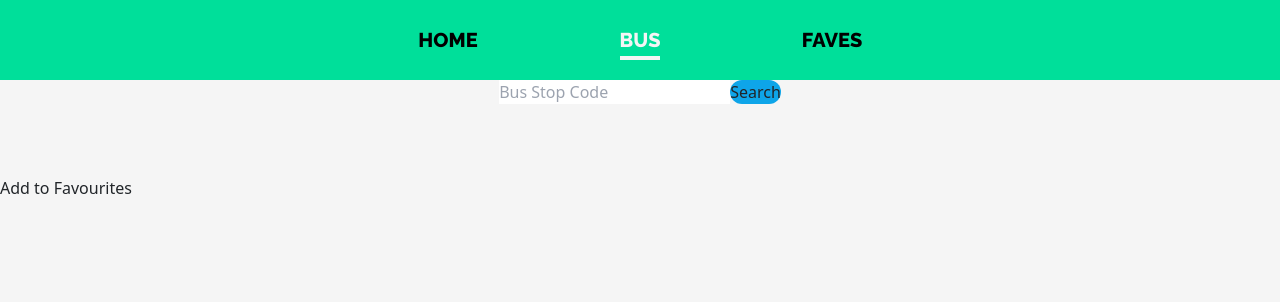
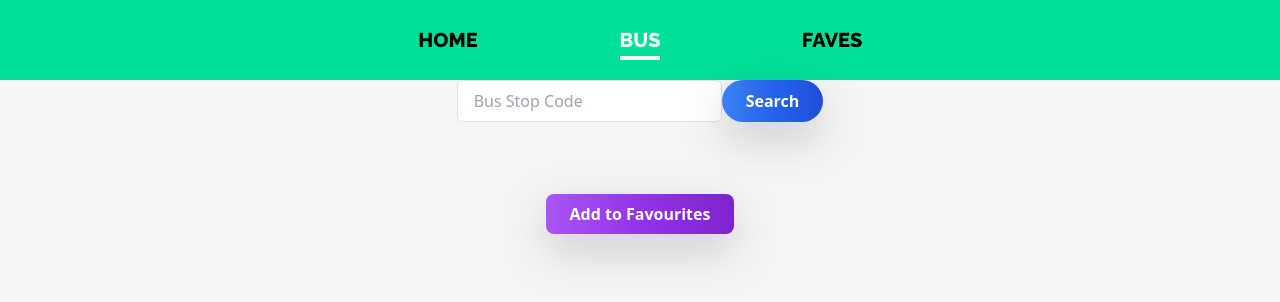
Before and after one commit to BryEmmanuel/GA-Project-2, a React (Vite) app in the folder GA-Project-2/: page /bus in a window 1280 px wide. Shown: the top 302 px of the page. Built offline with nearby package versions, Linux system fonts and the light colour scheme.

Commit message:
Update buttons

```diff
--- a/GA-Project-2/src/components/SearchPage.jsx
+++ b/GA-Project-2/src/components/SearchPage.jsx
@@ -13,12 +13,14 @@ const SearchPage = (props) => {
             type="text"
             placeholder="Bus Stop Code"
             ref={props.busCodeRef}
+            className="w-full px-3 py-2 border border-gray-300 rounded-md focus:outline-none focus:ring-2 focus:ring-blue-500 focus:border-transparent"
           />
         </div>
+
         <br />
         <div className="flex">
           <button
-            className="bg-sky-500 hover:bg-sky-700 rounded-full"
+            className="bg-gradient-to-r from-blue-500 via-blue-600 to-blue-700 hover:from-blue-600 hover:to-blue-800 text-white font-bold py-2 px-4 rounded-full focus:outline-none focus:ring-2 focus:ring-blue-600 focus:ring-opacity-50 shadow-lg hover:shadow-xl transition-all duration-300 ease-in-out"
             onClick={() => {
               props.getBusArrivalTime(props.busCodeRef.current.value);
             }}
@@ -98,12 +100,15 @@ const SearchPage = (props) => {
             </div>
           </>
         )}
+        <div className="flex justify-center">
           <button
             type="button"
             onClick={() => props.addFavourite(props.busCodeRef.current.value)}
+            className="bg-gradient-to-r from-purple-500 via-purple-600 to-purple-700 hover:from-purple-600 hover:to-purple-800 text-white font-bold py-2 px-4 rounded-lg focus:outline-none focus:ring-2 focus:ring-purple-600 focus:ring-opacity-50 shadow-lg hover:shadow-xl transition-all duration-300 ease-in-out"
           >
             Add to Favourites
           </button>
+        </div>
       </>
     </div>
   );
```
Lines whose indentation alone changed are shown as unchanged.
